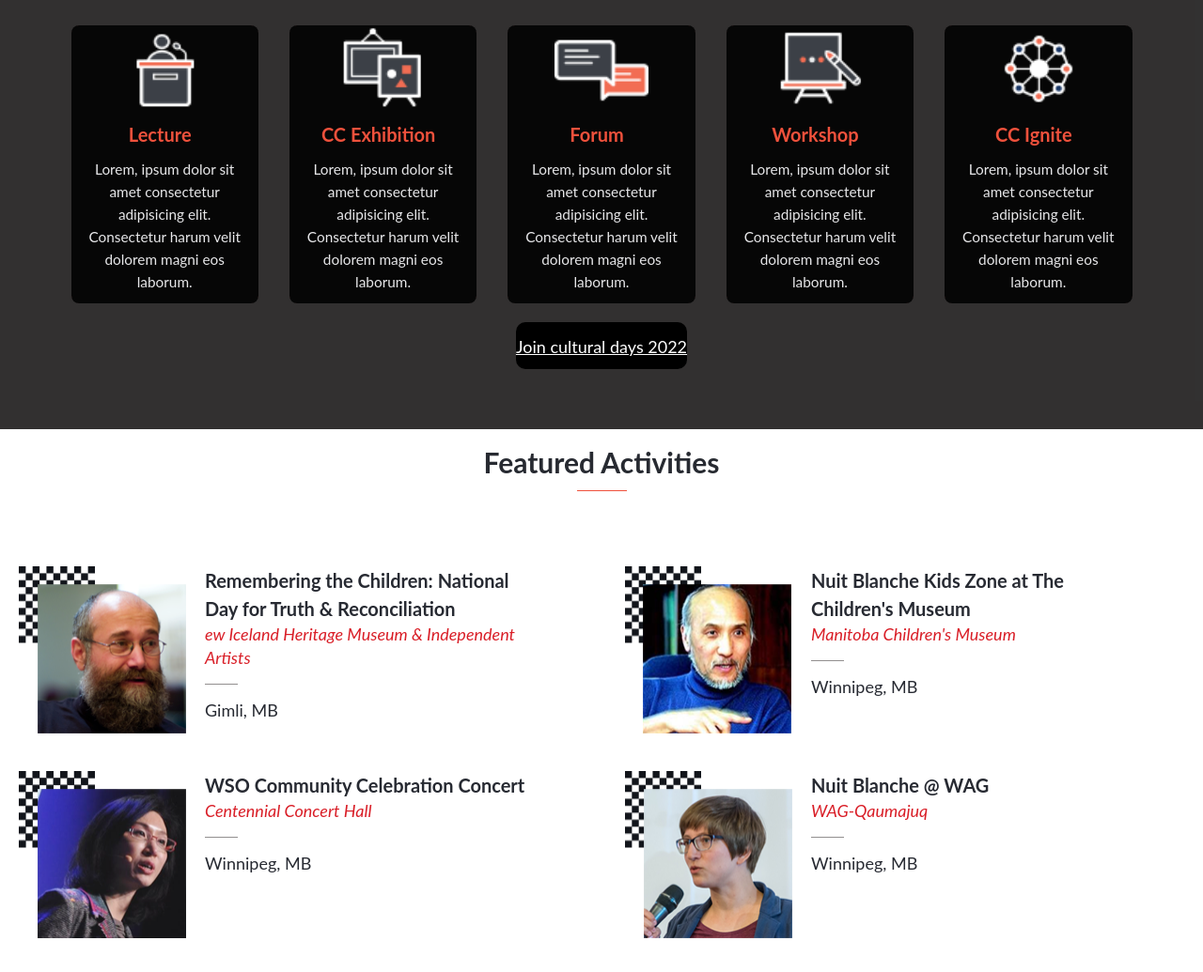
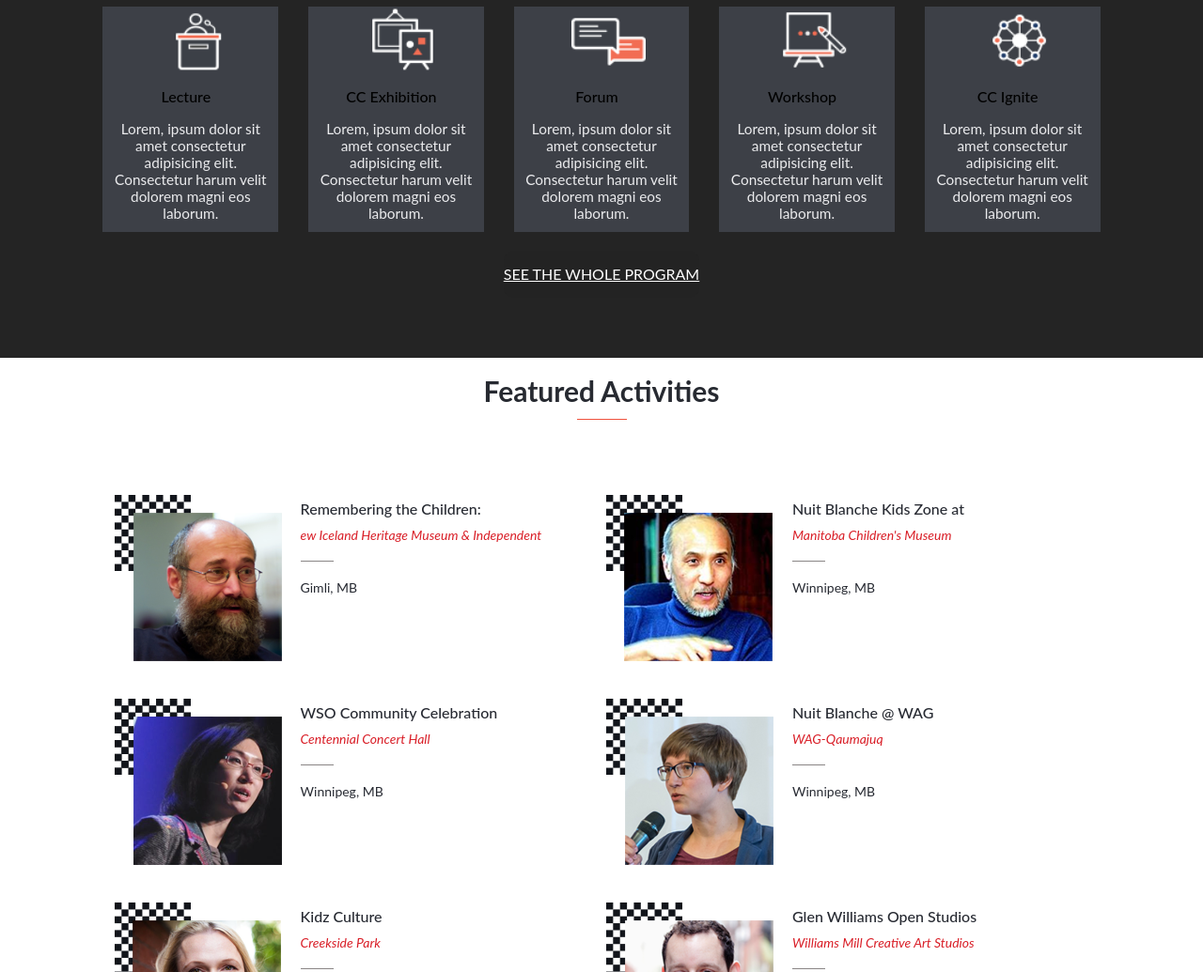
Before and after one commit to bernabasy/Capstone-project-one, a website: page index.html in a window 1280 px wide. Shown: the part 844-1879 px from the top of the page at 94% size. Drawn offline with Linux system fonts and the light colour scheme.

Commit message:
Required Changes Added

```diff
--- a/home.js
+++ b/home.js
@@ -16,15 +16,15 @@ const activitiesArray = [
   {
     id: '1',
     image: 'images/speaker_01.png',
-    tittle: 'Remembering the Children: National Day for Truth & Reconciliation',
-    place: 'ew Iceland Heritage Museum & Independent Artists',
+    tittle: 'Remembering the Children:',
+    place: 'ew Iceland Heritage Museum & Independent',
     city: 'Gimli, MB',
   },
 
   {
     id: '2',
     image: 'images/speaker_02.png',
-    tittle: "Nuit Blanche Kids Zone at The Children's Museum",
+    tittle: "Nuit Blanche Kids Zone at ",
     place: "Manitoba Children's Museum",
     city: 'Winnipeg, MB',
   },
@@ -32,7 +32,7 @@ const activitiesArray = [
   {
     id: '3',
     image: 'images/speaker_03.png',
-    tittle: 'WSO Community Celebration Concert',
+    tittle: 'WSO Community Celebration ',
     place: 'Centennial Concert Hall',
     city: 'Winnipeg, MB',
   },
@@ -56,7 +56,7 @@ const activitiesArray = [
   {
     id: '6',
     image: 'images/speaker_06.png',
-    tittle: 'Glen Williams Open Studios - Pauline Gladstone',
+    tittle: 'Glen Williams Open Studios ',
     place: 'Williams Mill Creative Art Studios',
     city: 'Halton Hills, ON',
   },
@@ -90,7 +90,7 @@ const createActivities = () => {
     img.setAttribute('src', item.image);
     img.setAttribute('alt', 'National Day for Truth & Reconciliation');
     img.setAttribute('width', '178');
-    img.setAttribute('height', '178');
+    img.setAttribute('height', 'auto');
     event.appendChild(img);
 
     const info = document.createElement('div');
--- a/index.html
+++ b/index.html
@@ -61,34 +61,34 @@
           <h2 class="secondary-tittle ">Main Program</h2>
           <div class="bar-icon"></div>
           <div class="program-list">
-            <div class="program glow-on-hover">
+            <div class="program">
               <img class="program-icon" src="images/program_icon_01.png" alt="">
               <h3 class="program-tittle">Lecture</h3>
               <p class="program-text">Lorem, ipsum dolor sit amet consectetur adipisicing elit. Consectetur harum velit dolorem magni eos laborum.</p>
             </div>
-            <div class="program glow-on-hover" >
+            <div class="program " >
               <img class="program-icon" src="images/program_icon_02.png" alt="">
-              <h3 class="program-tittle">CC Exhibition</h3>
+              <h3 class="program-tittle program-tittleNoWrap">CC Exhibition</h3>
               <p class="program-text">Lorem, ipsum dolor sit amet consectetur adipisicing elit. Consectetur harum velit dolorem magni eos laborum.</p>
             </div>
-            <div class="program glow-on-hover">
+            <div class="program ">
               <img class="program-icon" src="images/program_icon_03.png" alt="">
               <h3 class="program-tittle">Forum</h3>
               <p class="program-text">Lorem, ipsum dolor sit amet consectetur adipisicing elit. Consectetur harum velit dolorem magni eos laborum.</p>
             </div>
-            <div class="program glow-on-hover">
+            <div class="program ">
               <img class="program-icon" src="images/program_icon_04.png" alt="">
               <h3 class="program-tittle">Workshop</h3>
               <p class="program-text">Lorem, ipsum dolor sit amet consectetur adipisicing elit. Consectetur harum velit dolorem magni eos laborum.</p>
             </div>
-            <div class="program glow-on-hover">
+            <div class="program ">
               <img class="program-icon" src="images/program_icon_05.png" alt="">
               <h3 class="program-tittle">CC Ignite</h3>
               <p class="program-text">Lorem, ipsum dolor sit amet consectetur adipisicing elit. Consectetur harum velit dolorem magni eos laborum.</p>
             </div>
           </div>
           <div class="join-culture" id="join">
-            <a class="joinnew" href="#">Join cultural days 2022</a>
+            <a class="joinnew" href="#">SEE THE WHOLE PROGRAM</a>
           </div>
         </section>
         <section class="featured-activities" id="news">
--- a/style.css
+++ b/style.css
@@ -58,7 +58,7 @@
   display: block;
   -webkit-transition: ease-in-out all 0.3s;
   transition: ease-in-out all 0.3s;
-  background: #22504c7e;
+  background: #050d0d7e;
   border-radius: 2px;
   cursor: pointer;
 }
@@ -122,7 +122,6 @@
 .invite-wrap {
   padding-inline: 5px;
   padding-top: 2px;
-  padding-bottom: 20px;
   margin-inline: 20px;
   margin-top: 2%;
   border: 4px solid #fff;
@@ -180,11 +179,12 @@
 }
 
 .main-program {
-  background-color: rgba(32, 30, 30, 0.916);
+  background-color: #000000db;
   padding-top: 8%;
   display: flex;
   flex-direction: column;
   padding-bottom: 5%;
+  padding-inline: 3%;
 }
 
 .secondary-tittle {
@@ -200,7 +200,7 @@
   display: flex;
   justify-content: center;
   color: #272a31;
-  font-size: 3vh;
+  font-size: 2vh;
   padding-top: 6%;
   font-weight: 500;
 }
@@ -263,9 +263,10 @@
   display: flex;
   flex-direction: row;
   margin-inline: 5%;
-  gap: 5%;
+  height: 120px;
+  gap: 2%;
   align-items: center;
-  background-color: rgba(68, 65, 65, 0.722);
+  background-color: rgb(61 64 71);
 }
 
 .program:hover {
@@ -274,15 +275,21 @@
 }
 
 .program-icon {
-  width: 20%;
+  width: 70px;
+  padding-left: 15px;
 }
 
 .program-tittle {
-  font-size: 20px;
+  display: flex;
+  align-items: flex-start;
+  width: 150px;
+
+  /* font-size: 18px; */
   font-weight: 700;
   line-height: 30px;
-  color: #ef513c;
-  text-align: center;
+
+  /* color: #ef513c; */
+  text-align: start;
   margin-right: 10px;
 }
 
@@ -385,7 +392,7 @@ a:link {
 }
 
 .partners {
-  background-color: #000;
+  background-color: #000000bd;
 }
 
 .partner1 {
@@ -438,9 +445,8 @@ a:link {
   display: flex;
   flex-direction: row;
   gap: 15px;
-  margin: 10px;
   font-size: 12px;
-  margin-inline: 5%;
+  padding-inline: 5%;
 }
 
 .footer-logo-main {
@@ -454,6 +460,7 @@ a:link {
   flex-direction: column;
   justify-content: center;
   padding: 20px;
+  padding-inline: 5%;
 }
 
 #off {
@@ -487,7 +494,7 @@ a:link {
   font-size: 14px;
   font-weight: 400;
   line-height: 24px;
-  color: #272a32;
+  color: #000000db;
 }
 
 .invite-msg,
@@ -495,23 +502,26 @@ a:link {
 .place-event,
 .city-event,
 .info-text-about {
-  font-size: 15px;
   font-weight: 400;
-  line-height: 24px;
+}
+
+.info-activities {
+  /* white-space: nowrap; */
+  font-size: 14px;
+  width: 80%;
 }
 
 .event {
   display: flex;
   justify-content: flex-start;
   margin-top: 30px;
-  margin-right: 30px;
   gap: 20px;
 }
 
 .bar-icon-gray {
   width: 35px;
   height: 16px;
-  border-bottom: 1px solid #928f8f;
+  border-bottom: 1px solid #898585;
   margin-bottom: 15px;
 }
 
@@ -694,7 +704,8 @@ a:link {
   .invite-wrap {
     padding-inline: 5px;
     padding-top: 2px;
-    padding-bottom: 20px;
+
+    /* padding-bottom: 20px; */
     margin-inline: 60px;
     margin-top: 2%;
     border: 4px solid #fff;
@@ -716,10 +727,30 @@ a:link {
     display: flex;
     flex-direction: column;
     margin-inline: 1%;
+    height: auto;
     gap: 10px;
     padding-bottom: 1%;
     align-items: center;
-    background-color: rgba(222, 102, 102, 0.722);
+  }
+
+  .program-tittle {
+    display: flex;
+    align-items: center;
+    justify-content: center;
+    width: fit-content;
+    font-size: 16px;
+    font-weight: 500;
+    line-height: 30px;
+
+    /* color: #ef513c; */
+
+    /* text-align: center; */
+
+    /* margin-right: 10px; */
+  }
+
+  .program-tittleNoWrap {
+    white-space: nowrap;
   }
 
   .program-icon {
@@ -741,10 +772,10 @@ a:link {
     color: #fff;
     text-align: center;
     vertical-align: middle;
-    font-size: 18px;
+    font-size: 16px;
     font-family: lato, sans-serif;
     text-decoration: underline;
-    background-color: #000;
+    background-color: #0000000a;
   }
 
   .joinnew {
@@ -755,10 +786,18 @@ a:link {
     display: flex;
   }
 
+  .event {
+    display: flex;
+    justify-content: flex-start;
+    margin-top: 30px;
+
+    /* padding-inline: 20%; */
+    gap: 20px;
+  }
+
   .invite-msg,
   .place-event,
   .city-event {
-    font-size: 18px;
     font-weight: 400;
     line-height: 25px;
     color: #272a32;
@@ -773,7 +812,7 @@ a:link {
     display: grid;
     grid-template-columns: 1fr 1fr;
     margin-top: 20px;
-    column-gap: 50px;
+    padding-inline: 5%;
   }
 
   .partner1 img {
@@ -876,3 +915,10 @@ a:link {
   font-weight: 100;
   line-height: 10px;
 }
+
+.separeter {
+  width: 100%;
+  border-bottom-style: solid;
+  border-bottom-color: #f1f1f1;
+  padding-top: 40px;
+}
```
Also changed, not shown: About.html (+9 -7 lines).
